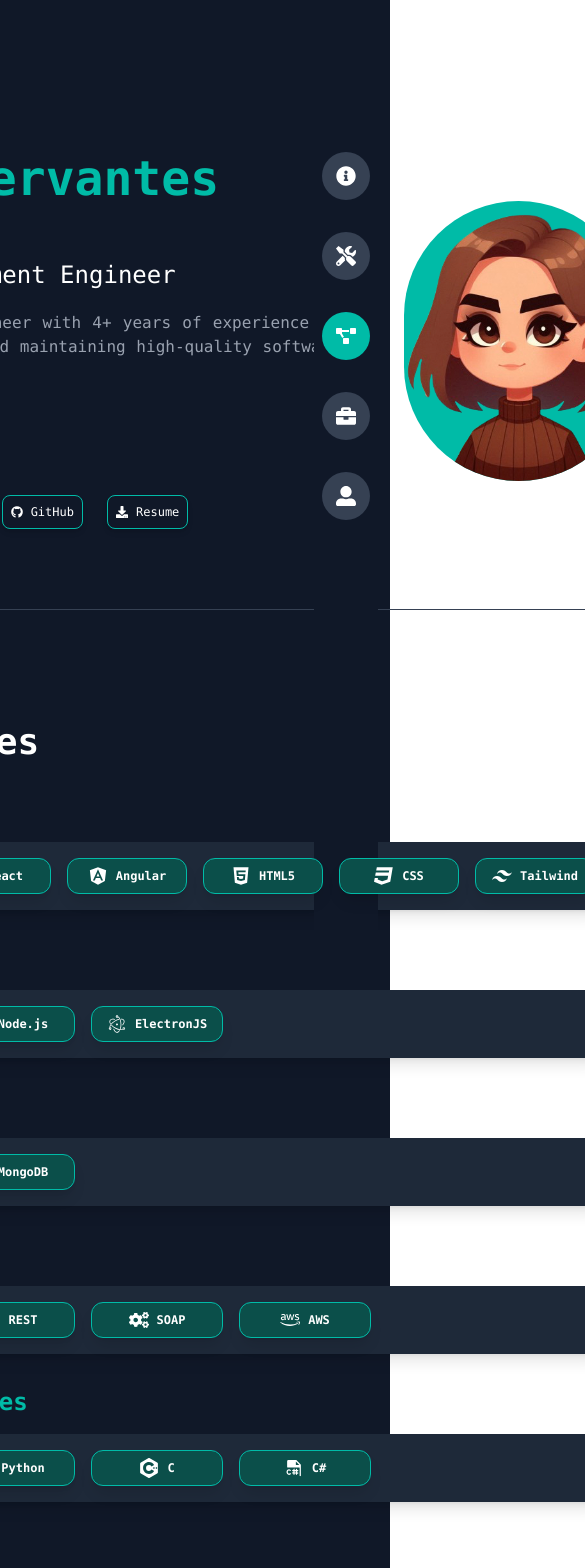
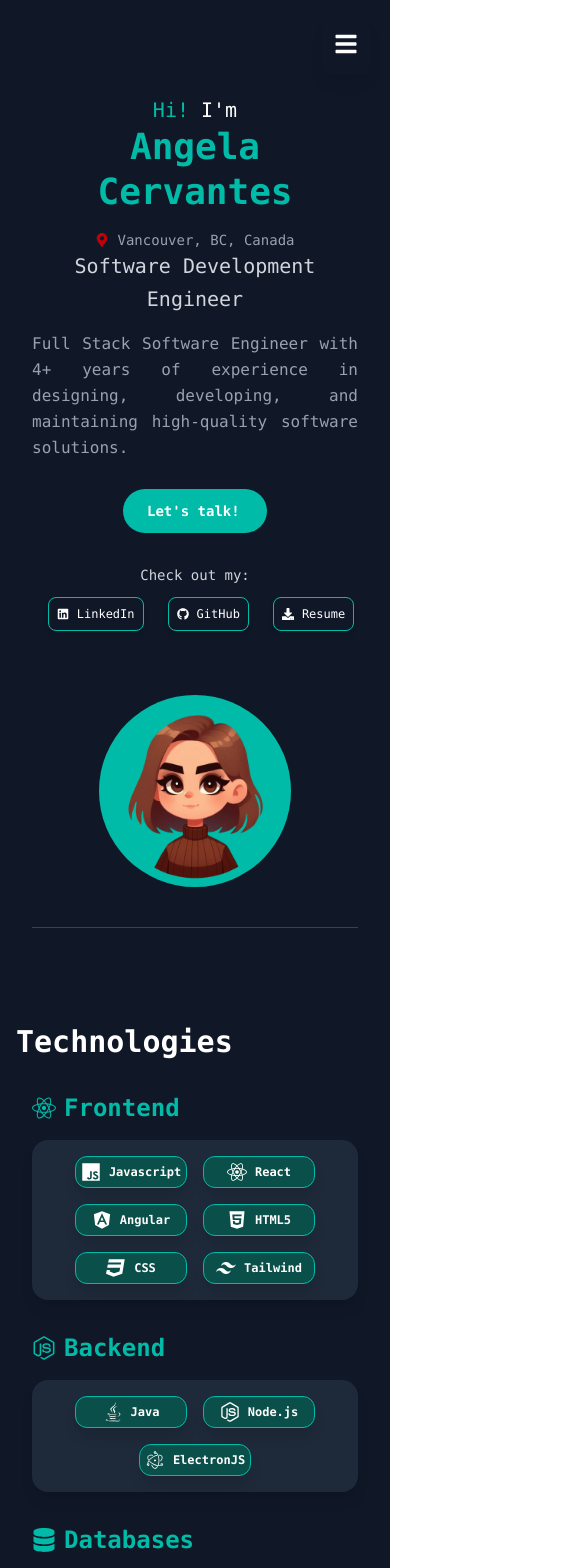
Before and after one commit to angcerv/angcerv.github.io, a React (Vite) app: page / in a window 390 px wide. Shown: the top 1568 px of the page, 585 px wide, since content can reach past the window. Built offline with nearby package versions, Linux system fonts and the light colour scheme.

Commit message:
add responsive

```diff
--- a/src/App.jsx
+++ b/src/App.jsx
@@ -5,8 +5,8 @@ import ScrollSections from './components/ScrollSections'
 
 function App() {
   return (
-    <div className="font-mono bg-gray-900 text-white min-h-screen flex items-center justify-center">
-      <div className='max-w-4xl'>
+    <div className="font-mono bg-gray-900 text-white min-h-screen flex flex-col items-center justify-center md:flex-row">
+      <div className='max-w-5xl'>
         <ScrollSections />
         <Footer />
       </div>
--- a/src/components/AboutMe.jsx
+++ b/src/components/AboutMe.jsx
@@ -3,25 +3,38 @@ import { motion } from "framer-motion";
 
 const AboutMe = () => {
   return (
-    <motion.div className="max-w-6xl mx-auto px-6 py-3 rounded-xl text-white"
-    initial={{ opacity: 0, y: 50 }}
+    <motion.div
+      className="max-w-5xl mx-auto px-6 py-6 rounded-xl text-white"
+      initial={{ opacity: 0, y: 50 }}
       animate={{ opacity: 1, y: 0 }}
-      >
-      <div className="grid grid-cols-1 md:grid-cols-2 gap-7 items-center">
-
-        <div className="space-y-4">
+      transition={{ duration: 0.6 }}
+    >
+      <div className="flex flex-col md:flex-row items-center gap-10">
+        {/* Sección de texto */}
+        <motion.div
+          className="space-y-4 text-center md:text-left flex-1"
+          initial={{ opacity: 0, x: -50 }}
+          animate={{ opacity: 1, x: 0 }}
+          transition={{ duration: 0.5, delay: 0.3 }}
+        >
           <p>My name is Angela. I'm a Software Development Engineer with 4+ years of experience building user-focused applications.</p>
           <p>Recently relocated to Vancouver, I'm eager to explore new opportunities and continue growing within the Canadian tech industry.</p>
           <p>I’m passionate about designing and developing applications that enhance user experiences, and I truly love my career and the ever-evolving world of software engineering.</p>
-        </div>
+        </motion.div>
 
-        <div className="flex justify-center">
+        {/* Imagen más ancha */}
+        <motion.div
+          className="flex justify-center flex-1"
+          initial={{ opacity: 0, scale: 0.8 }}
+          animate={{ opacity: 1, scale: 1 }}
+          transition={{ duration: 0.5, delay: 0.6 }}
+        >
           <img
             src={avatar}
             alt="Angela Cervantes"
-            className="w-70 h-70 rounded-full object-cover border-1 border-teal-600 shadow-md shadow-teal-500"
+            className="w-[180px] sm:w-[220px] lg:w-[250px] rounded-lg object-cover border-2 border-teal-600 shadow-md shadow-teal-500"
           />
-        </div>
+        </motion.div>
       </div>
     </motion.div>
   );
--- a/src/components/Introduction.jsx
+++ b/src/components/Introduction.jsx
@@ -1,6 +1,6 @@
 import React, { useState, useEffect } from "react";
-import avatar from '../assets/img/avatar.png';
-import LinkButton from './LinkButton';
+import avatar from "../assets/img/avatar.png";
+import LinkButton from "./LinkButton";
 import { FaDownload, FaMapMarkerAlt, FaLinkedin, FaGithub, FaRegCopy, FaCheck } from "react-icons/fa";
 
 const Introduction = () => {
@@ -27,7 +27,7 @@ const Introduction = () => {
   };
 
   const openInBackground = (url) => {
-        const newWindow = window.open(url, '_blank');
+    const newWindow = window.open(url, "_blank");
     if (newWindow) {
       newWindow.blur();
       window.focus();
@@ -35,31 +35,42 @@ const Introduction = () => {
   };
 
   const openResume = () => {
-        window.open('/angcerv.github.io/resume.pdf', '_blank');
+    window.open("/resume.pdf", "_blank");
   };
 
   return (
-        <div className="flex items-center justify-center mt-10">
-            <section className="py-12 border-b border-gray-700 flex items-center">
-                <div>
+    <div className="flex flex-col md:flex-row items-center justify-center mt-6 md:mt-10 p-4 md:p-8 w-full">
+      <section className="py-10 border-b border-gray-700 flex flex-col md:flex-row items-center md:items-start text-center md:text-left">
+        {/* Contenido de texto */}
+        <div className="md:w-2/3">
           <h3 className="text-xl">
             <span className="text-teal-500">Hi!</span> I'm
           </h3>
-                    <h1 className="text-5xl font-bold text-teal-500 leading-tight mb-4">Angela Cervantes</h1>
-                    <p className="text-2xl text-white-400 leading-relaxed mb-4">
-                        <span className="flex items-center text-gray-300 mt-7 text-sm">
+          <h1 className="text-4xl md:text-5xl font-bold text-teal-500 leading-tight mb-4">
+            Angela Cervantes
+          </h1>
+          <p className="text-xl text-gray-300 leading-relaxed mb-4">
+            <span className="flex justify-center md:justify-start items-center text-sm text-gray-400">
               <FaMapMarkerAlt className="mr-2 text-red-700" />
               Vancouver, BC, Canada
             </span>
             Software Development Engineer
           </p>
-                    <p className="text-gray-400 text-justify sleading-relaxed mt-4 mb-7 pr-10">
+          <p className="text-gray-400 text-justify leading-relaxed mt-4 mb-7 max-w-md md:max-w-xl">
             Full Stack Software Engineer with 4+ years of experience in designing, developing, and maintaining high-quality software solutions.
         </p>
+
+
+          {/* Botón de email */}
           <div className="relative inline-block">
             <button
               onClick={handleEmailAnimationButton}
-                            className={`cursor-pointer transition-all duration-500 ease-in-out flex items-center px-6 py-3 rounded-full overflow-hidden ${showEmail ? 'w-70 bg-transparent border border-teal-500' : 'w-36 bg-teal-500 hover:bg-teal-600 text-white active:scale-95'}`}>
+              className={`cursor-pointer transition-all duration-500 ease-in-out flex items-center px-6 py-3 rounded-full overflow-hidden ${
+                showEmail
+                  ? "w-72 bg-transparent border border-teal-500"
+                  : "w-36 bg-teal-500 hover:bg-teal-600 text-white active:scale-95"
+              }`}
+            >
               {showEmail ? (
                 <div className="flex justify-between items-center w-full">
                   <span
@@ -68,10 +79,7 @@ const Introduction = () => {
                   >
                     angcerv9@gmail.com
                   </span>
-                                    <button
-                                        onClick={handleCopy}
-                                        className="cursor-pointer ml-3 transition-colors"
-                                    >
+                  <button onClick={handleCopy} className="cursor-pointer ml-3 transition-colors">
                     {copied ? (
                       <FaCheck className="text-teal-600" size={18} />
                     ) : (
@@ -84,21 +92,25 @@ const Introduction = () => {
               )}
             </button>
           </div>
-                    <div className="flex items-center text-sm mt-10 mb-8">
-                        Check out my
-                        <div className="flex space-x-3 ml-3">
-                            <LinkButton text="LinkedIn" onClick={() => openInBackground("https://www.linkedin.com/in/angcerv9")} icon={<FaLinkedin className="text-white" />} />
+
+          {/* Botones de LinkedIn, GitHub y Resume */}
+          <div className="flex flex-col md:flex-row items-center md:items-start text-sm mt-8 mb-8">
+            <span className="text-gray-300">Check out my:</span>
+            <div className="flex space-x-3 ml-0 md:ml-3 mt-3 md:mt-0">
+              <LinkButton
+                text="LinkedIn"
+                onClick={() => openInBackground("https://www.linkedin.com/in/angcerv9")}
+                icon={<FaLinkedin className="text-white" />}
+              />
               <LinkButton text="GitHub" onClick={() => openInBackground("https://github.com")} icon={<FaGithub className="text-white" />} />
               <LinkButton text="Resume" onClick={openResume} icon={<FaDownload />} />
             </div>
           </div>
         </div>
-                <div className="relative w-120 h-70 bg-teal-500 rounded-full overflow-hidden ml-6">
-                    <img
-                        src={avatar}
-                        alt="Avatar"
-                        className="w-80 h-80 object-cover absolute top-[-20px] left-0"
-                    />
+
+        {/* Avatar */}
+        <div className="relative w-48 h-48 md:w-60 md:h-60 bg-teal-500 rounded-full overflow-hidden mt-8 md:mt-0 md:ml-10">
+          <img src={avatar} alt="Avatar" className="w-full h-full object-cover" />
         </div>
       </section>
     </div>
--- a/src/components/Projects.jsx
+++ b/src/components/Projects.jsx
@@ -14,20 +14,20 @@ const ProjectCard = ({ title, description, techs, image, githubLink, index }) =>
 
   return (
     <motion.div
-      className="relative w-full h-96 rounded-xl border border-teal-700 shadow-lg overflow-hidden group"
+      className="relative w-full h-auto min-h-80 sm:h-96 rounded-xl border border-teal-700 shadow-lg overflow-hidden group"
       initial={{ opacity: 0, y: 50 }}
       animate={{ opacity: 1, y: 0 }}
       transition={{ duration: 0.5, delay: index * 0.3 }}
       whileHover={{ scale: 1.03, transition: { duration: 0.3 } }}
     >
       <div
-        className="absolute inset-0 w-full h-full bg-cover bg-center transition-opacity duration-500 group-hover:opacity-70"
+        className="absolute inset-0 w-full h-full bg-cover bg-center bg-no-repeat transition-opacity duration-500 group-hover:opacity-90"
         style={{ backgroundImage: `url(${image})` }}
       ></div>
 
-      <div className="absolute inset-0 w-full h-full flex flex-col justify-end p-6 bg-gradient-to-t from-gray-900 via-gray-800/80 to-transparent">
-        <h3 className="text-xl font-semibold text-teal-400">{title}</h3>
-        <p className="text-sm text-gray-300 mb-4">{description}</p>
+      <div className="absolute inset-0 w-full h-full flex flex-col justify-end p-4 sm:p-6 bg-gradient-to-t from-gray-900 via-gray-800/80 to-transparent">
+        <h3 className="text-lg sm:text-xl font-semibold text-teal-400">{title}</h3>
+        <p className="text-xs sm:text-sm text-gray-300 mb-3 sm:mb-4">{description}</p>
 
         <div className="flex items-center">
           <div className="flex space-x-3">
@@ -43,7 +43,7 @@ const ProjectCard = ({ title, description, techs, image, githubLink, index }) =>
               href={githubLink}
               target="_blank"
               rel="noopener noreferrer"
-              className="ml-auto flex items-center space-x-2 px-4 py-2 text-sm font-medium text-white bg-teal-600 rounded-lg opacity-0 group-hover:opacity-100 transition-all duration-300 hover:bg-teal-500"
+              className="ml-auto flex items-center space-x-2 px-3 sm:px-4 py-2 text-xs sm:text-sm font-medium text-white bg-teal-600 rounded-lg opacity-0 group-hover:opacity-100 transition-all duration-300 hover:bg-teal-500"
               whileHover={{ scale: 1.1 }}
             >
               <FaGithub />
@@ -76,12 +76,12 @@ const Projects = () => {
 
   return (
     <motion.div
-      className="max-w-4xl mx-auto p-6 rounded-2xl bg-gray-800 mt-2 mb-3"
+      className="max-w-5xl mx-auto p-4 sm:p-6 rounded-2xl bg-gray-800 mt-4 sm:mt-6 mb-4"
       initial={{ opacity: 0, y: 50 }}
       animate={{ opacity: 1, y: 0 }}
       transition={{ duration: 0.6 }}
     >
-      <div className="grid grid-cols-1 sm:grid-cols-2 gap-x-4 gap-y-6">
+      <div className="grid grid-cols-1 sm:grid-cols-2 gap-4 sm:gap-6">
         {projects.map((project, index) => (
           <ProjectCard
             key={index}
--- a/src/components/ScrollSections.jsx
+++ b/src/components/ScrollSections.jsx
@@ -1,6 +1,6 @@
 import React, { useState, useEffect } from "react";
-import { motion } from "framer-motion"; // ✅ Importar framer-motion
-import { FaTools, FaProjectDiagram, FaUserAlt, FaBriefcase, FaInfoCircle } from "react-icons/fa";
+import { motion } from "framer-motion";
+import { FaTools, FaProjectDiagram, FaUserAlt, FaBriefcase, FaInfoCircle, FaBars } from "react-icons/fa";
 import Introduction from './Introduction';
 import Technologies from './Technologies';
 import Projects from './Projects';
@@ -10,12 +10,13 @@ import AboutMe from './AboutMe';
 const ScrollSections = () => {
   const [activeTab, setActiveTab] = useState("introduction");
   const [visibleSections, setVisibleSections] = useState({
-    introduction: true, // Siempre visible desde el inicio
+    introduction: true,
     technologies: false,
     projects: false,
     experience: false,
     about: false,
   });
+  const [showMenu, setShowMenu] = useState(false); // Estado del menú en móviles
 
   const sectionIds = ["introduction", "technologies", "projects", "experience", "about"];
 
@@ -29,12 +30,10 @@ const ScrollSections = () => {
         if (section) {
           const top = section.getBoundingClientRect().top;
 
-          // Si la sección está dentro de la vista, la activamos
           if (top < windowHeight * 0.75) {
             setVisibleSections((prev) => ({ ...prev, [id]: true }));
           }
 
-          // También actualizamos la barra lateral
           if (scrollPosition >= section.offsetTop - windowHeight / 3) {
             setActiveTab(id);
           }
@@ -50,6 +49,7 @@ const ScrollSections = () => {
     const section = document.getElementById(id);
     if (section) {
       section.scrollIntoView({ behavior: "smooth" });
+      setShowMenu(false); // Cerrar menú en móviles
     }
   };
 
@@ -71,8 +71,15 @@ const ScrollSections = () => {
 
   return (
     <div className="flex">
-      {/* Sidebar */}
-      <div className="fixed top-30 right-3 w-16 h-full bg-gray-900 text-white flex flex-col items-center py-8">
+      {/* Botón de menú para móviles */}
+      <div className="md:hidden fixed top-5 right-5 bg-gray-900 p-3 rounded-lg z-50 shadow-lg">
+        <button onClick={() => setShowMenu(!showMenu)}>
+          <FaBars className="text-white text-2xl" />
+        </button>
+      </div>
+
+      {/* Sidebar para escritorio */}
+      <div className="hidden md:flex fixed top-30 right-3 w-16 h-full bg-gray-900 text-white flex-col items-center py-8">
         {sectionIds.map((id) => (
           <div key={id} className="relative group">
             <button
@@ -83,8 +90,6 @@ const ScrollSections = () => {
             >
               <span className="text-xl">{icons[id]}</span>
             </button>
-
-            {/* Tooltip */}
             <div className="absolute top-1/2 right-full mr-3 -translate-y-1/2 bg-gray-800 text-white text-sm px-3 py-1 rounded-md opacity-0 group-hover:opacity-100 transition-opacity whitespace-nowrap shadow-lg">
               {labels[id]}
             </div>
@@ -92,12 +97,27 @@ const ScrollSections = () => {
         ))}
       </div>
 
-      {/* Main Content */}
-      <div className="mr-20 p-8 w-full">
+      {/* Menú lateral en móviles */}
+      {showMenu && (
+        <div className="fixed top-0 right-0 w-48 h-full bg-gray-900 text-white flex flex-col items-center py-8 z-50">
+          {sectionIds.map((id) => (
+            <button
+              key={id}
+              onClick={() => scrollToSection(id)}
+              className="w-full py-3 text-center hover:bg-teal-500"
+            >
+              {labels[id]}
+            </button>
+          ))}
+        </div>
+      )}
+
+      {/* Contenido principal */}
+      <div className="mr-0 md:mr-20 p-4 md:p-8 w-full">
         {/* Introduction */}
         <motion.section
           id="introduction"
-          className="mb-28"
+          className="mb-20"
           initial={{ opacity: 0, y: 50 }}
           animate={{ opacity: 1, y: 0 }}
           transition={{ duration: 0.6 }}
@@ -108,39 +128,38 @@ const ScrollSections = () => {
         {/* Technologies */}
         <motion.section
           id="technologies"
-          className="mb-28 mt-20"
+          className="mb-20 mt-20"
           initial={{ opacity: 0, y: 50 }}
           animate={visibleSections.technologies ? { opacity: 1, y: 0 } : {}}
           transition={{ duration: 0.6 }}
         >
-          <h2 className="text-4xl font-bold mb-4">Technologies</h2>
+          <h2 className="text-3xl md:text-4xl font-bold mb-4">Technologies</h2>
           <Technologies />
-
         </motion.section>
 
         {/* Projects */}
         <motion.section
           id="projects"
-          className="mb-28 mt-20"
+          className="mb-20 mt-20"
           initial={{ opacity: 0, y: 50 }}
           animate={visibleSections.projects ? { opacity: 1, y: 0 } : {}}
           transition={{ duration: 0.6 }}
         >
           <hr className="border-t border-gray-500 my-4" />
-          <h2 className="text-4xl font-bold mb-4">Projects</h2>
+          <h2 className="text-3xl md:text-4xl font-bold mb-4">Projects</h2>
           <Projects />
         </motion.section>
 
         {/* Experience */}
         <motion.section
           id="experience"
-          className="mb-28 mt-20"
+          className="mb-20 mt-20"
           initial={{ opacity: 0, y: 50 }}
           animate={visibleSections.experience ? { opacity: 1, y: 0 } : {}}
           transition={{ duration: 0.6 }}
         >
           <hr className="border-t border-gray-500 my-4" />
-          <h2 className="text-4xl font-bold mb-4">Experience</h2>
+          <h2 className="text-3xl md:text-4xl font-bold mb-4">Experience</h2>
           <Experience />
         </motion.section>
 
@@ -153,7 +172,7 @@ const ScrollSections = () => {
           transition={{ duration: 0.6 }}
         >
           <hr className="border-t border-gray-500 my-4" />
-          <h2 className="text-4xl font-bold mb-4">About Me</h2>
+          <h2 className="text-3xl md:text-4xl font-bold mb-4">About Me</h2>
           <AboutMe />
         </motion.section>
       </div>
--- a/src/components/Technologies.jsx
+++ b/src/components/Technologies.jsx
@@ -13,7 +13,7 @@ const TechnologyCard = ({ tech, logo: Logo, years, index }) => {
       initial={{ opacity: 0, y: 30 }}
       animate={{ opacity: 1, y: 0 }}
       transition={{ duration: 0.5, delay: index * 0.1 }}
-      className="relative flex w-33 h-9 perspective group hover:cursor-default"
+      className="relative flex w-28 h-8 md:w-31 md:h-9 perspective group hover:cursor-default"
     >
       <div className="w-full h-full flex items-center gap-1 p-2 rounded-xl border border-teal-500 bg-teal-900 shadow-lg transition-transform duration-400 ease-in-out transform group-hover:rotate-y-180">
         {/* Front face */}
@@ -85,7 +85,7 @@ const Technologies = () => {
   ];
 
   return (
-    <div>
+    <div className="px-4">
       {techCategories.map((category, catIndex) => (
         <motion.div
           key={catIndex}
@@ -100,7 +100,7 @@ const Technologies = () => {
             {category.title}
           </h2>
           <div className="max-w-4xl mx-auto p-4 rounded-2xl bg-gray-800 shadow-lg">
-            <div className="flex gap-x-4 gap-y-6">
+            <div className="flex flex-wrap gap-4 justify-center">
               {category.techs.map((t, index) => (
                 <TechnologyCard key={index} tech={t.tech} logo={t.logo} years={t.years} index={index} />
               ))}
```
Also changed, not shown: src/components/Experience.jsx (+46 -66 lines). Lines whose indentation alone changed are shown as unchanged.
